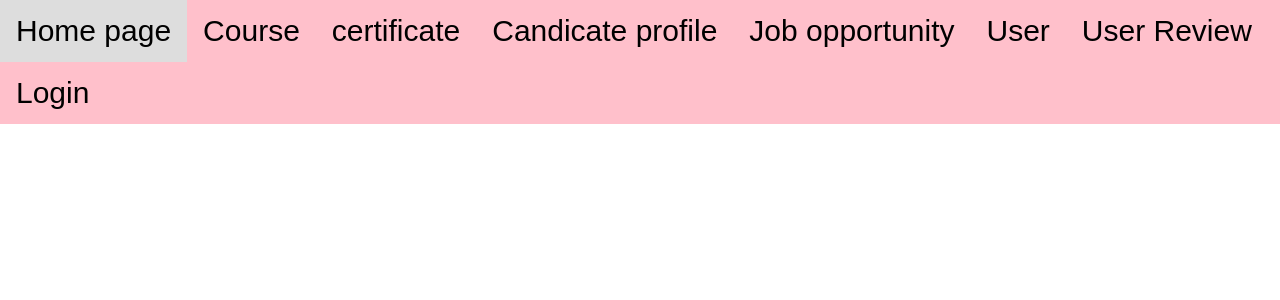
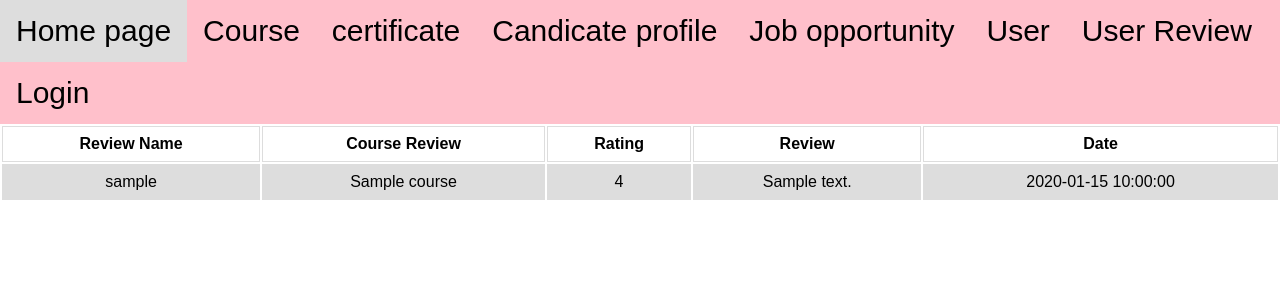
Before and after one commit to DuySeu/cos20031, a PHP site: page /page/Userreview.php in a window 1280 px wide. Shown: the top 300 px of the page. Run offline with PHP 8.4, Linux system fonts and the light colour scheme; tables that the repository leaves empty or names only in its code hold one stand-in row (values such as "Sample post").

Commit message:
userreview update

```diff
--- a/css/web.css
+++ b/css/web.css
@@ -123,7 +123,7 @@ main {
     display: flex;
     justify-content: center;
     align-items: center;
-    height: 100vh;
+    height: auto;
   }
 #bigform1{
     margin-top: 200px;
@@ -166,7 +166,7 @@ main {
 
 .main-content {
     position: relative;
-    height: 100vh;
+    height: auto;
     background-image: url('../image/ucl-1.png');
     background-size: cover;
     background-position: center;
@@ -315,3 +315,12 @@ main {
     background-color: lawngreen;
     transition: 0.3s;
   }
+
+td, th {
+    border: 1px solid #dddddd;
+    text-align: center;
+    padding: 8px;
+}
+tr:nth-child(even) {
+    background-color: #dddddd;
+}
--- a/index.php
+++ b/index.php
@@ -1,7 +1,7 @@
 <?php
   include_once('includes/dbConnect.php');
   if ($_SERVER["REQUEST_METHOD"] == "GET" && isset($_GET["level"])) {
-    $level = $_GET["expertise"];
+    $level = $_GET["level"];
     $sql = "SELECT * FROM instructors WHERE expertise = '$level'";
   } else {
     $sql = "SELECT * FROM instructors LIMIT 15";
@@ -59,6 +59,7 @@
               <?php echo $row['instructor_name']; ?>
             </h3>
             <p style='color: black'> <?php echo $row['bio']; ?></p>
+            <p style='color: black'> Expertise <?php echo $row['expertise']; ?></p>
           </li>
       <?php
           }
--- a/page/userreview.php
+++ b/page/userreview.php
@@ -1,3 +1,12 @@
+<?php
+  include_once('../includes/dbConnect.php');
+  $sql = "SELECT courses.course_name, users.username, user_reviews.rating, user_reviews.review_text, user_reviews.review_date
+          FROM courses, users, user_reviews
+          WHERE courses.course_id = user_reviews.course_id
+          AND users.user_id = user_reviews.user_id";
+  $result = mysqli_query($conn, $sql);
+  $resultCheck = mysqli_num_rows($result);
+?>
 <!DOCTYPE html>
 <html lang="en">
   <head>
@@ -8,7 +17,7 @@
   <body>
     <div class="taskbar">
       <ul>
-      <li class="mucluc"><a href="../index.php">Home page</a></li>
+          <li class="mucluc"><a href="../index.php">Home page</a></li>
           <li class="mucluc"><a href="course.php">Course</a></li>
           <li class="mucluc"><a href="certificate.php">certificate</a></li>
           <li class="mucluc"><a href="candicateprofile.php">Candicate profile</a></li>
@@ -16,6 +25,33 @@
           <li class="mucluc"><a href="User.php">User</a></li>
           <li class="mucluc"><a href="Userreview.php">User Review</a></li>
           <li class="mucluc"><a href="login.php">Login</a></li>
+      </ul>
+    </div>
+    <div class="review">
+    <table style="width: 100%;">
+          <tr>
+            <th>Review Name</th>
+            <th>Course Review</th>
+            <th>Rating</th>
+            <th>Review</th>
+            <th>Date</th>
+          </tr>
+          <?php
+            if ($resultCheck > 0) {
+              while ($row = mysqli_fetch_assoc($result)) {
+          ?>
+          <tr>
+            <td><?php echo $row['username']; ?></td>
+            <td><?php echo $row['course_name']; ?></td>
+            <td><?php echo $row['rating']; ?></td>
+            <td><?php echo $row['review_text']; ?></td>
+            <td><?php echo $row['review_date']; ?></td>
+          </tr>
+          <?php
+              }
+            }
+          ?>
+    </table>
     </div>
   </body>
 </html>
```
Also changed, not shown: page/course.php (+2 -49 lines), page/coursecompletion.php (+42 -0 lines). Lines whose indentation alone changed are shown as unchanged.
